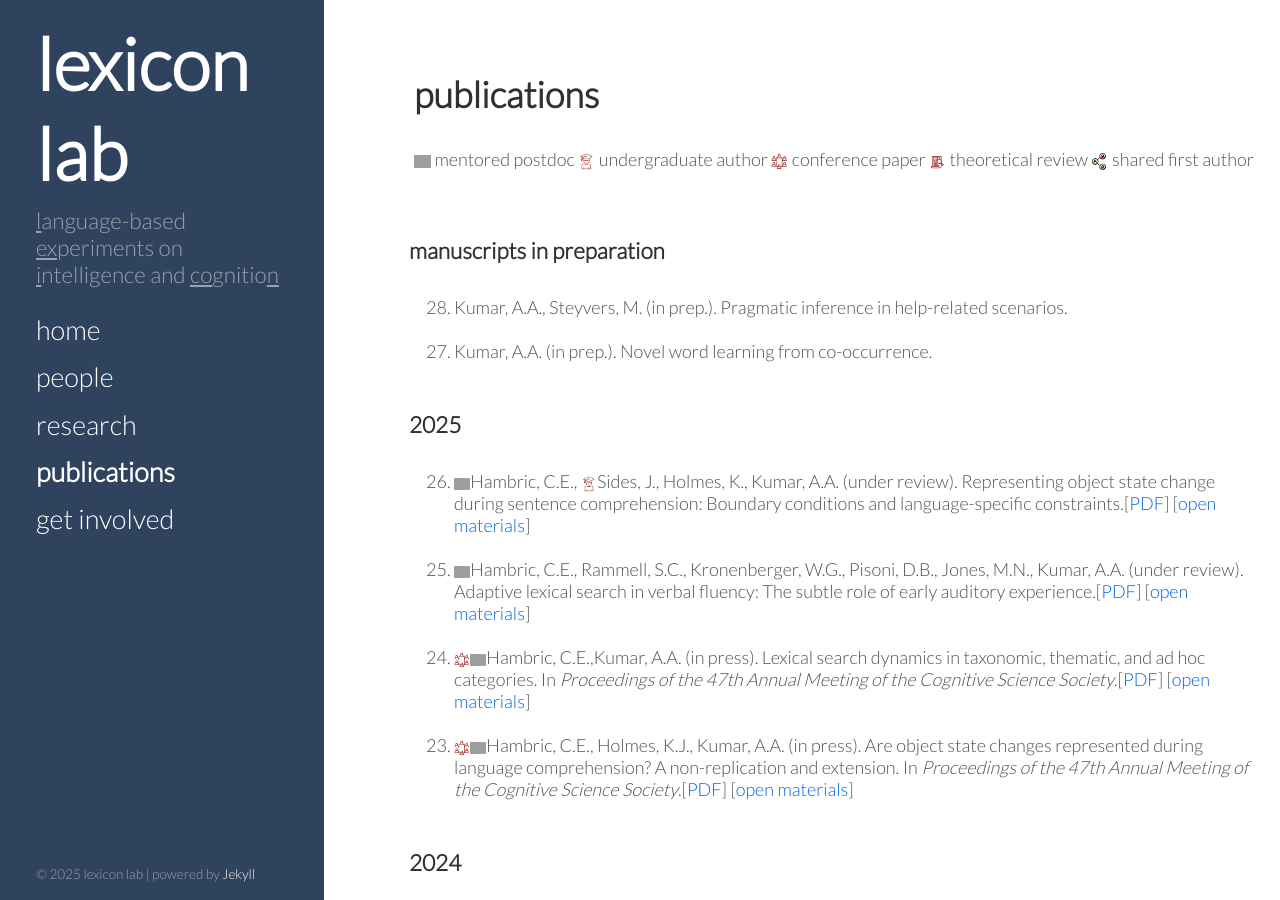
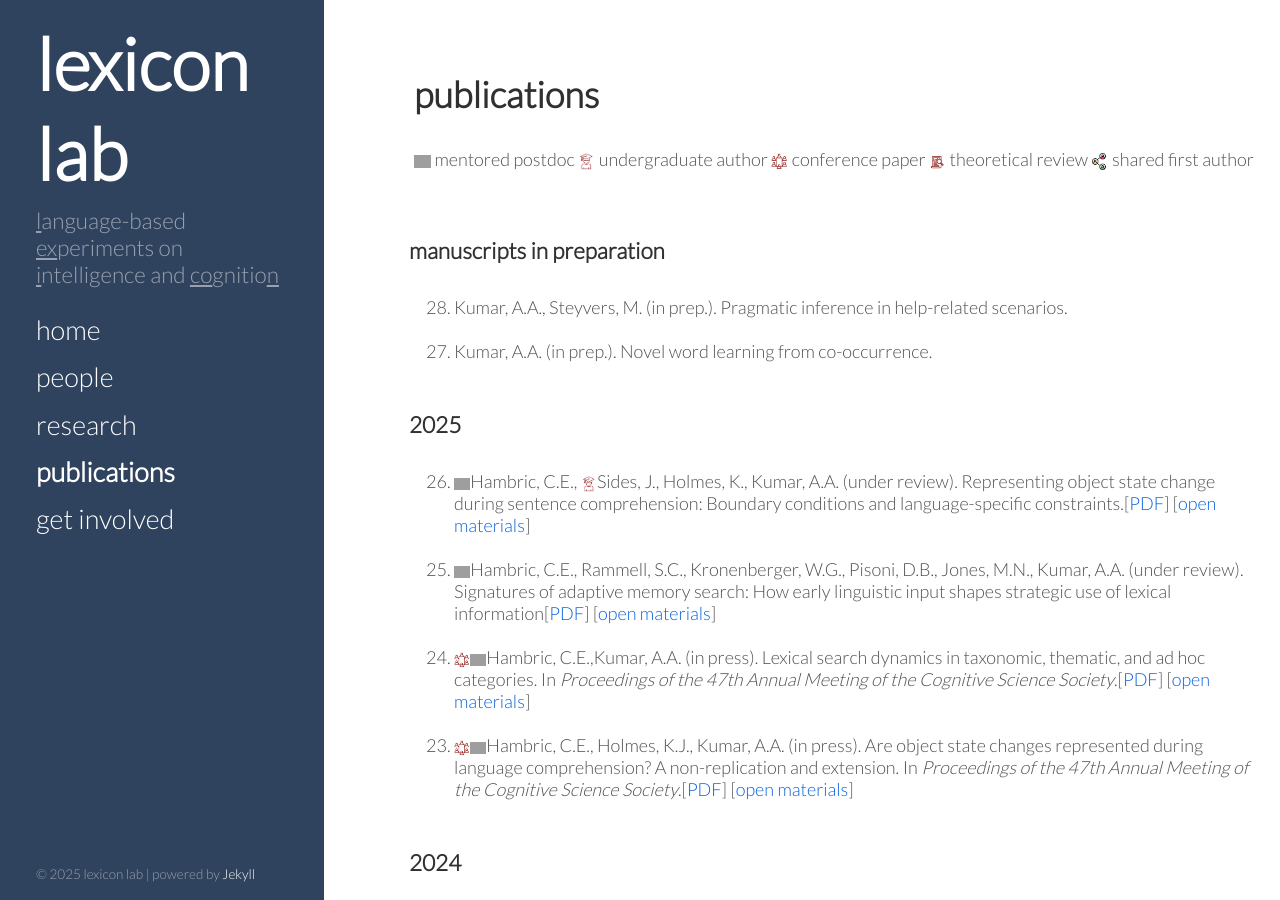
Before and after one commit to thelexiconlab/thelexiconlab.github.io, a Jekyll site: the page built from publications.html, in a window 1280 px wide and 900 px high. Built offline with Jekyll 4.4.1, drawn with Linux system fonts in a browser that asks for light colours; Markdown is read by kramdown in place of the engine named in the settings; grey boxes are pictures that could not be loaded.

Commit message:
update cochlear

```diff
--- a/publications.html
+++ b/publications.html
@@ -18,8 +18,8 @@
 <li><div>Kumar, A.A. (in prep.). Novel word learning from co-occurrence.</div></li><br>
 <h3 class="unindent"> 2025 </h3><br>
 <li><div><img src ="/images/icons/phd-icon.png" alt=" icon" class = "papericon" title="postdoc">Hambric, C.E., <img src ="/images/icons/undergrad.png" alt="ug icon" class = "papericon" title="undergraduate author">Sides, J., Holmes, K., Kumar, A.A. (under review). Representing object state change during sentence comprehension: Boundary conditions and language-specific constraints.[<a href="https://osf.io/preprints/psyarxiv/8yxsr_v1" target="_blank" style="color:#0864dd;">PDF</a>] [<a href="https://osf.io/8v6yz/" target="_blank" style="color:#0864dd;">open materials</a>]</div></li><br>
-<li><div><img src ="/images/icons/phd-icon.png" alt=" icon" class = "papericon" title="postdoc">Hambric, C.E., Rammell, S.C., Kronenberger, W.G., Pisoni, D.B., Jones, M.N., Kumar, A.A. (under review). Adaptive lexical search in verbal fluency: The subtle role of early auditory experience.[<a href="" target="_blank" style="color:#0864dd;">PDF</a>] [<a href="https://github.com/thelexiconlab/cochlear-full" target="_blank" style="color:#0864dd;">open materials</a>]</div></li><br>
-<li><div><img src ="/images/icons/conference.png" alt="conference icon" class = "papericon"><img src ="/images/icons/phd-icon.png" alt=" icon" class = "papericon" title="postdoc">Hambric, C.E.,Kumar, A.A. (in press). Lexical search dynamics in taxonomic, thematic, and ad hoc categories. In <i> Proceedings of the 47th Annual Meeting of the Cognitive Science Society</i>.[<a href="" target="_blank" style="color:#0864dd;">PDF</a>] [<a href="" target="_blank" style="color:#0864dd;">open materials</a>]</div></li><br>
+<li><div><img src ="/images/icons/phd-icon.png" alt=" icon" class = "papericon" title="postdoc">Hambric, C.E., Rammell, S.C., Kronenberger, W.G., Pisoni, D.B., Jones, M.N., Kumar, A.A. (under review). Signatures of adaptive memory search: How early linguistic input shapes strategic use of lexical information[<a href="" target="_blank" style="color:#0864dd;">PDF</a>] [<a href="https://github.com/thelexiconlab/cochlear-full" target="_blank" style="color:#0864dd;">open materials</a>]</div></li><br>
+<li><div><img src ="/images/icons/conference.png" alt="conference icon" class = "papericon"><img src ="/images/icons/phd-icon.png" alt=" icon" class = "papericon" title="postdoc">Hambric, C.E.,Kumar, A.A. (in press). Lexical search dynamics in taxonomic, thematic, and ad hoc categories. In <i> Proceedings of the 47th Annual Meeting of the Cognitive Science Society</i>.[<a href="" target="_blank" style="color:#0864dd;">PDF</a>] [<a href="https://github.com/thelexiconlab/cochlear-full" target="_blank" style="color:#0864dd;">open materials</a>]</div></li><br>
 <li><div><img src ="/images/icons/conference.png" alt="conference icon" class = "papericon"><img src ="/images/icons/phd-icon.png" alt=" icon" class = "papericon" title="postdoc">Hambric, C.E., Holmes, K.J., Kumar, A.A. (in press). Are object state changes represented during language comprehension? A non-replication and extension. In <i> Proceedings of the 47th Annual Meeting of the Cognitive Science Society</i>.[<a href="" target="_blank" style="color:#0864dd;">PDF</a>] [<a href="https://github.com/abhilasha-kumar/object-states-cogsci" target="_blank" style="color:#0864dd;">open materials</a>]</div></li><br>
 <h3 class="unindent"> 2024 </h3><br>
 <li><div>Kumar, A.A., Hawkins, R.D. (2025). Lexical search and social reasoning jointly explain communication in associative reference games. <i>Journal of Experimental Psychology: General</i>. [<a href="https://osf.io/preprints/psyarxiv/3a9kq" target="_blank" style="color:#0864dd;">PDF</a>] [<a href="https://github.com/hawkrobe/lexical-search-and-pragmatics" target="_blank" style="color:#0864dd;">open materials</a>]</div></li><br>
```
